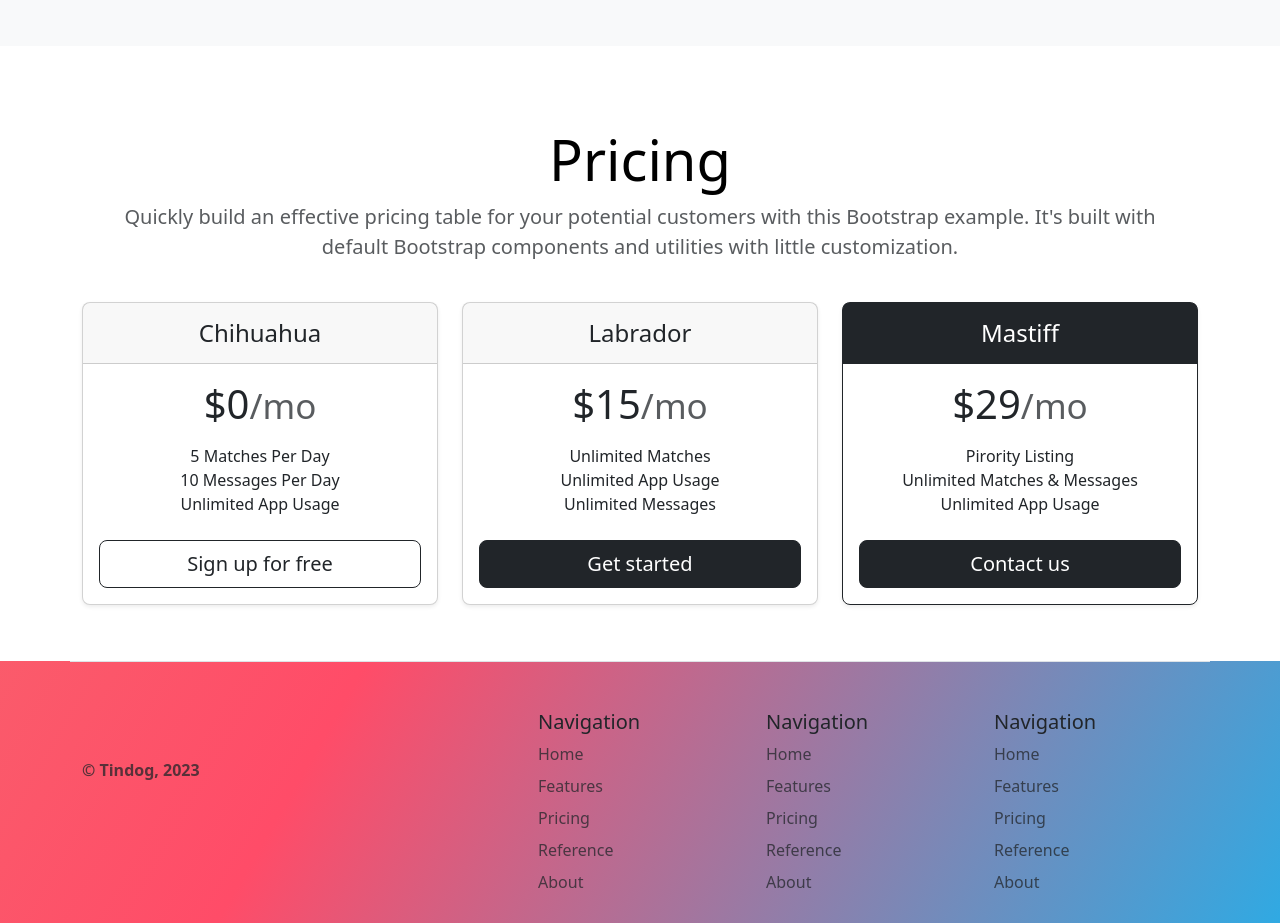
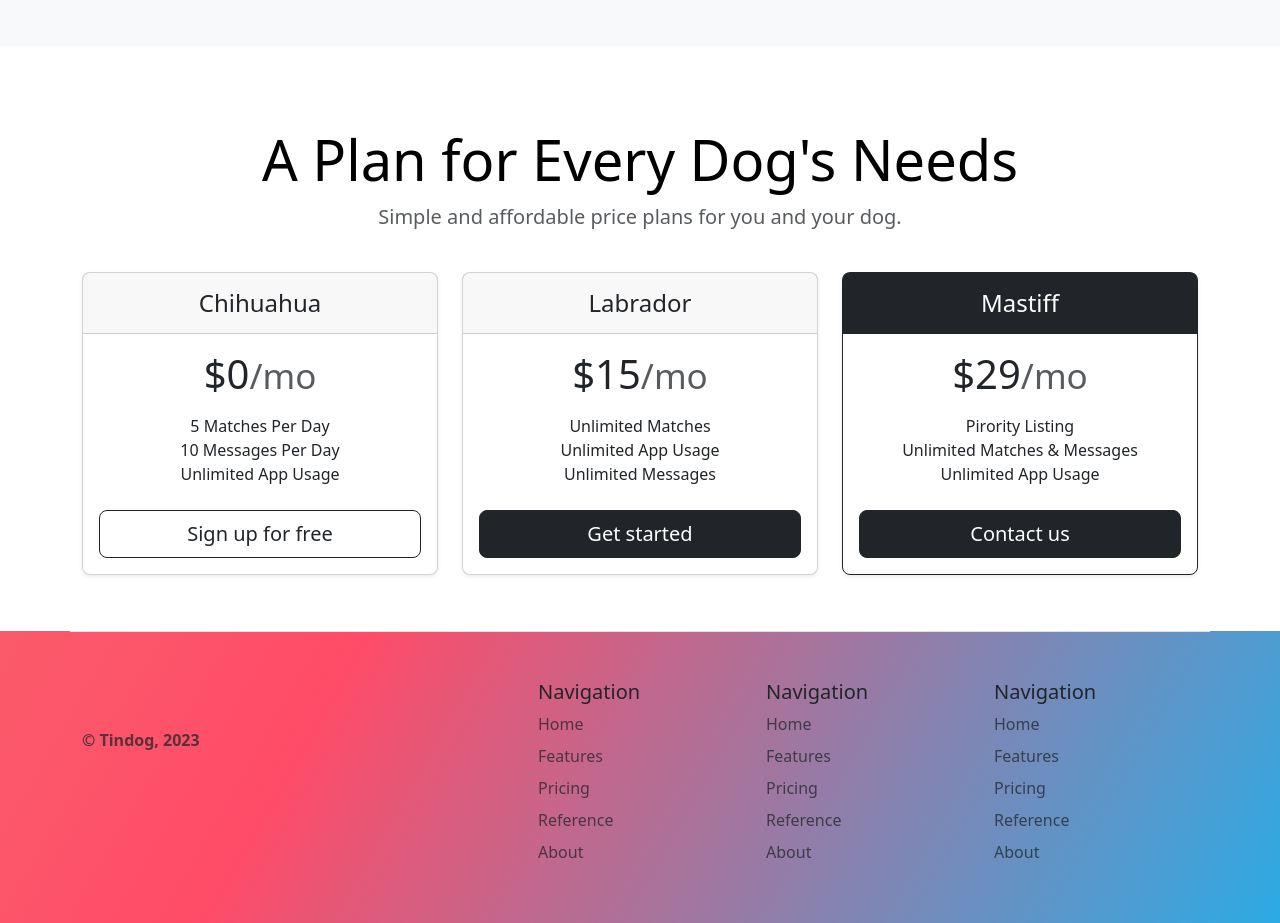
Before and after one commit to Programmer-X7/Tindog, a plain HTML site: page index.html in a window 1280 px wide. Shown: the part 1540-2463 px from the top of the page. Drawn offline with nearby package versions, Linux system fonts and the light colour scheme.

Commit message:
Improve Pricing Section

```diff
--- a/index.html
+++ b/index.html
@@ -16,7 +16,7 @@
   <body>
     <!-- Navigation Bar -->
     <section id="navbar">
-      <nav class="navbar navbar-expand-lg" style="background-color: #ff4c68;">
+      <nav class="navbar navbar-expand-lg" style="background-color: #ff4c68">
         <div class="container-fluid">
           <a class="navbar-brand" href="#"><b>Tindog</b></a>
           <button
@@ -231,11 +231,11 @@
       <div class="container py-3">
         <header>
           <div class="pricing-header p-3 pb-md-4 mx-auto text-center">
-            <h1 class="display-4 fw-normal text-body-emphasis">Pricing</h1>
+            <h1 class="display-4 fw-normal text-body-emphasis">
+              A Plan for Every Dog's Needs
+            </h1>
             <p class="fs-5 text-body-secondary">
-              Quickly build an effective pricing table for your potential
-              customers with this Bootstrap example. It's built with default
-              Bootstrap components and utilities with little customization.
+              Simple and affordable price plans for you and your dog.
             </p>
           </div>
         </header>
```
